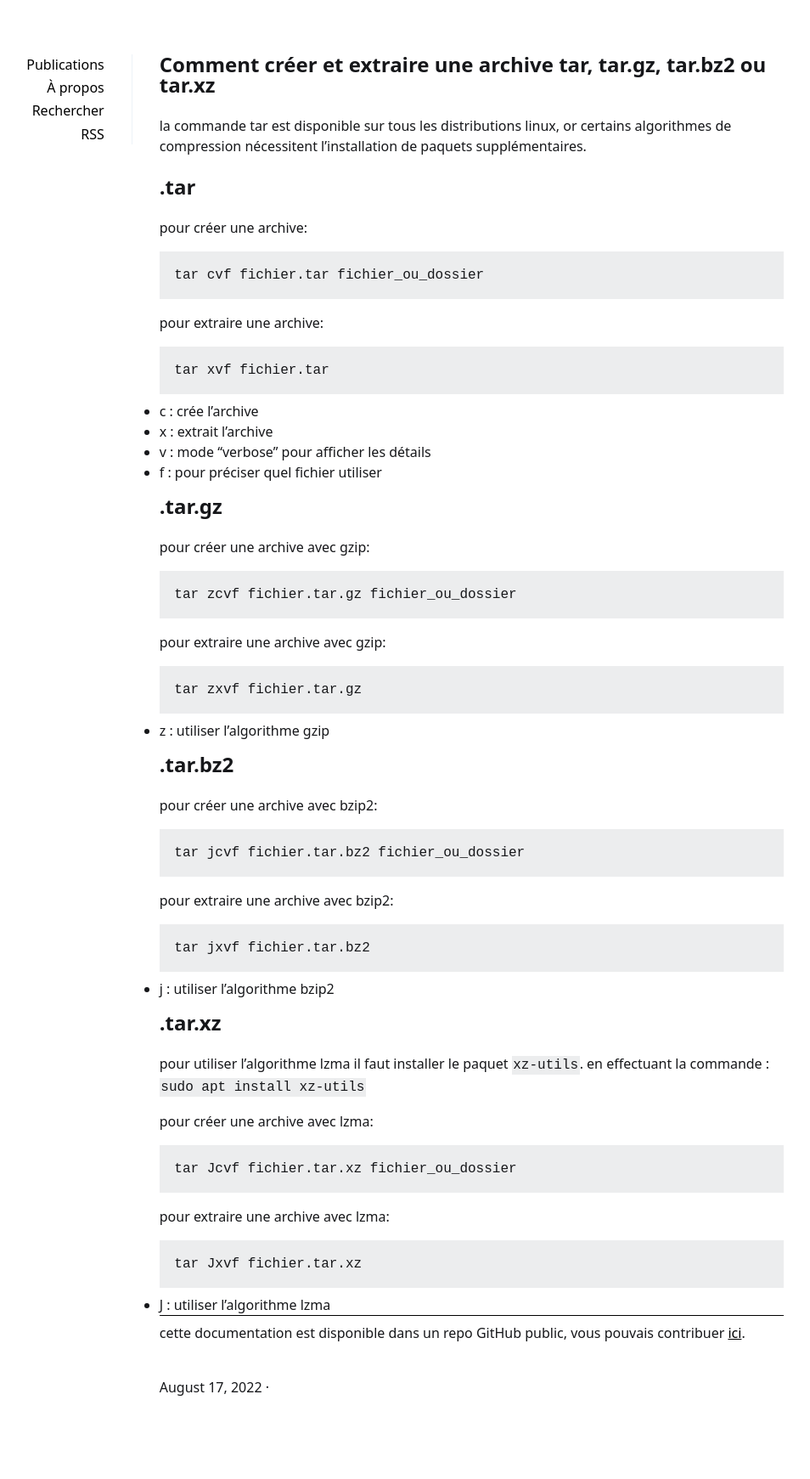
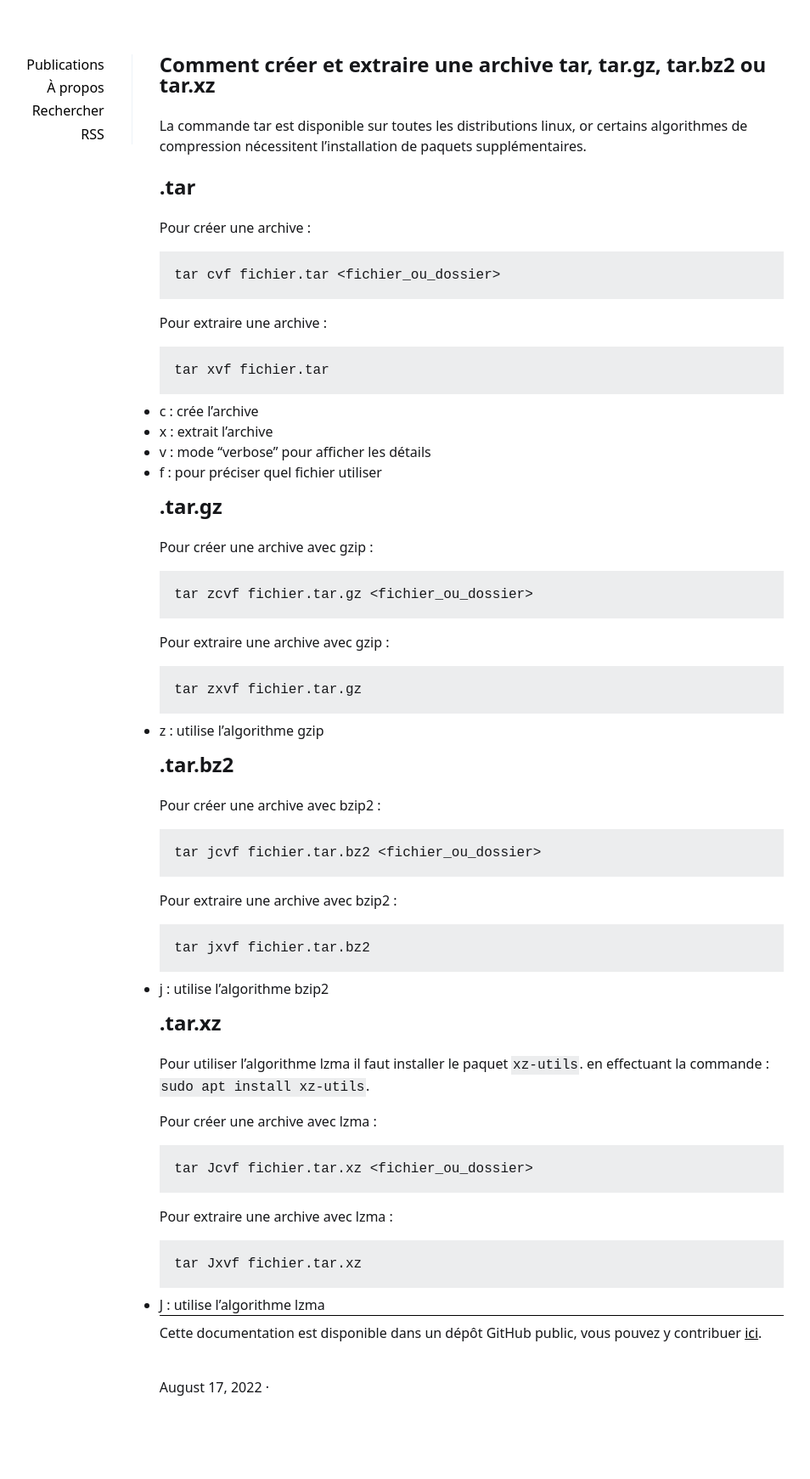
Before and after one commit to louino2478/tuto, a Jekyll site: the page built from _posts/2022-08-17-tar.md, in a window 1280 px wide. Shown: the whole page at 85% size, without its empty margins (165-1119 px from the left). Built offline with Jekyll 4.4.1, drawn with Linux system fonts in a browser that asks for light colours.

Commit message:
Correction de la grammaire et de l'orthographe

````diff
--- a/_posts/2022-08-17-tar.md
+++ b/_posts/2022-08-17-tar.md
@@ -5,17 +5,17 @@ description: Comment créer et extraire une archive tar, tar.gz, tar.bz2 ou tar.
 tags: []
 ---
 
-la commande tar est disponible sur tous les distributions linux,
+La commande tar est disponible sur toutes les distributions linux,
 or certains algorithmes de compression nécessitent l'installation de paquets supplémentaires.
 
 ## .tar
 
-pour créer une archive:
+Pour créer une archive :
 ```bash
-tar cvf fichier.tar fichier_ou_dossier
+tar cvf fichier.tar <fichier_ou_dossier>
 ```
 
-pour extraire une archive:
+Pour extraire une archive :
 ```bash
 tar xvf fichier.tar
 ```
@@ -26,45 +26,45 @@ tar xvf fichier.tar
 
 
 ## .tar.gz
-pour créer une archive avec gzip:
+Pour créer une archive avec gzip :
 ```bash
-tar zcvf fichier.tar.gz fichier_ou_dossier
+tar zcvf fichier.tar.gz <fichier_ou_dossier>
 ```
 
-pour extraire une archive avec gzip:
+Pour extraire une archive avec gzip :
 ```bash
 tar zxvf fichier.tar.gz
 ```
-- z : utiliser l'algorithme gzip
+- z : utilise l'algorithme gzip
 
 
 ## .tar.bz2
-pour créer une archive avec bzip2:
+Pour créer une archive avec bzip2 :
 ```bash
-tar jcvf fichier.tar.bz2 fichier_ou_dossier
+tar jcvf fichier.tar.bz2 <fichier_ou_dossier>
 ```
 
-pour extraire une archive avec bzip2:
+Pour extraire une archive avec bzip2 :
 ```bash
 tar jxvf fichier.tar.bz2
 ```
-- j : utiliser l'algorithme bzip2
+- j : utilise l'algorithme bzip2
 
 ## .tar.xz
 
-pour utiliser l'algorithme lzma il faut installer le paquet `xz-utils`. en effectuant la commande : `sudo apt install xz-utils`
+Pour utiliser l'algorithme lzma il faut installer le paquet `xz-utils`. en effectuant la commande : `sudo apt install xz-utils`.
 
-pour créer une archive avec lzma:
+Pour créer une archive avec lzma :
 ```bash
-tar Jcvf fichier.tar.xz fichier_ou_dossier
+tar Jcvf fichier.tar.xz <fichier_ou_dossier>
 ```
 
-pour extraire une archive avec lzma:
+Pour extraire une archive avec lzma :
 ```bash
 tar Jxvf fichier.tar.xz
 ```
-- J : utiliser l'algorithme lzma
+- J : utilise l'algorithme lzma
 
 ---
 
-cette documentation est disponible dans un repo GitHub public, vous pouvais contribuer [ici](https://github.com/louino2478/tuto/tree/master/_posts).
+Cette documentation est disponible dans un dépôt GitHub public, vous pouvez y contribuer [ici](https://github.com/louino2478/tuto/tree/master/_posts).
````
